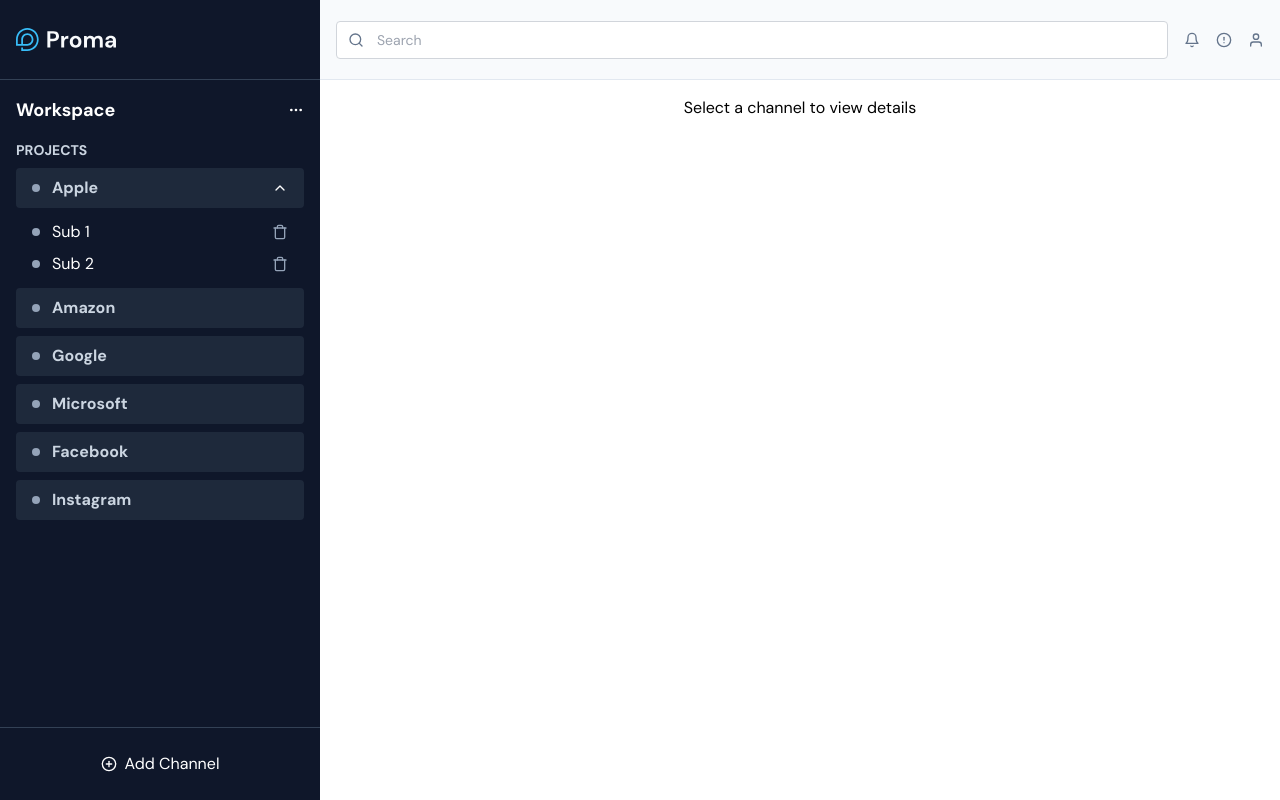
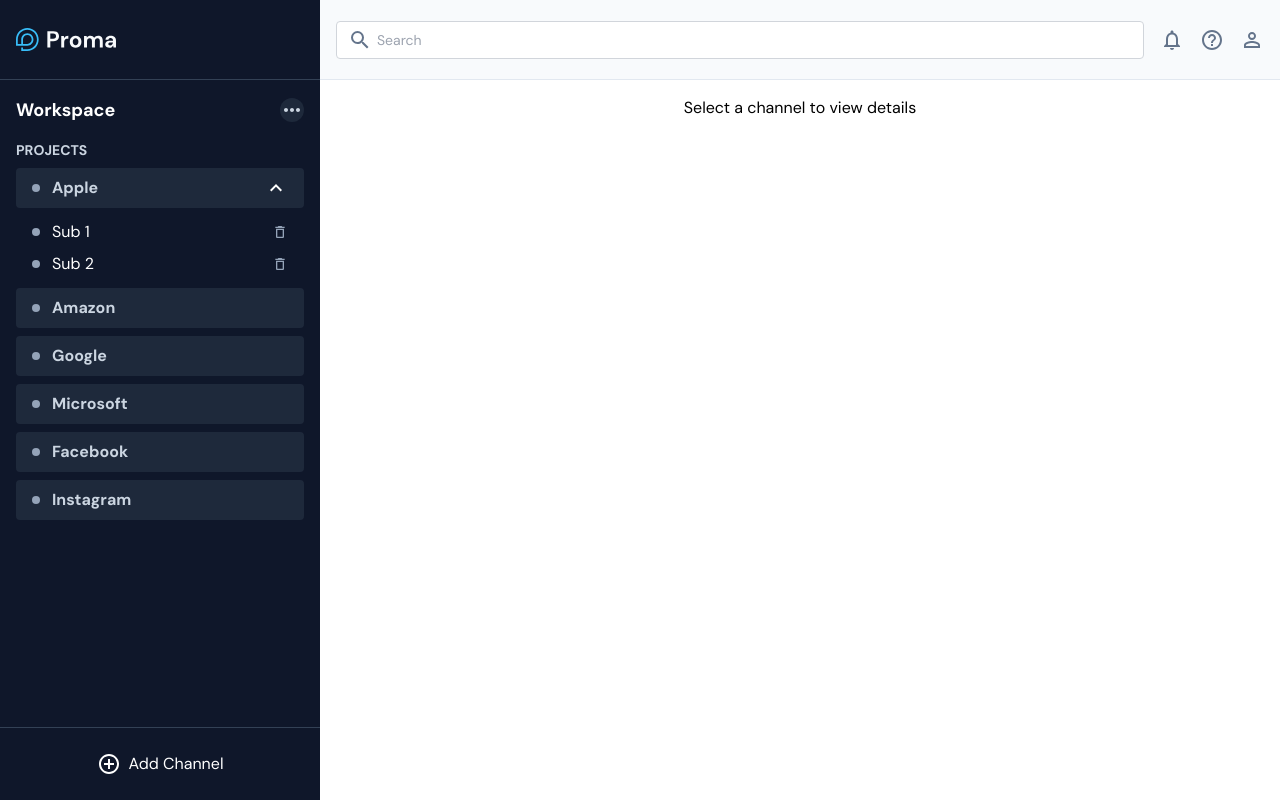
Before and after one commit to keiserman/proma, a React (Create React App) app in the folder client/: page / in a window 1280 px wide. Both pictures are taken after a click on the icon 280 px from the left and 188 px from the top of the page. Built offline with nearby package versions, Linux system fonts and the light colour scheme.

Commit message:
Add basic message function

```diff
--- a/client/src/components/ChannelDetails.js
+++ b/client/src/components/ChannelDetails.js
@@ -1,7 +1,15 @@
-import React from 'react';
-import { FiUserPlus, FiTrash, FiMoreHorizontal } from 'react-icons/fi';
+import React, { useState } from "react";
+import {
+  MdDeleteOutline,
+  MdOutlineArchive,
+  MdOutlinePersonAdd,
+  MdOutlineMoreHoriz,
+  MdSend,
+} from "react-icons/md";
 
-function ChannelDetails({ channel, handleDeleteChannel }) {
+function ChannelDetails({ channel, handleDeleteChannel, handleSendMessage }) {
+  const [messageInput, setMessageInput] = useState(""); // Add this line
+
   if (!channel) {
     return (
       <div className="p-4">
@@ -13,24 +21,72 @@
   const onDeleteClick = (event) => {
     event.stopPropagation();
     handleDeleteChannel(channel.id);
-  }
+  };
+
+  const onSubmit = (e) => {
+    e.preventDefault();
+    if (!messageInput.trim()) return; // Don't send empty messages
+    handleSendMessage(channel.id, messageInput);
+    setMessageInput(""); // Clear the input field
+  };
 
   return (
     <div>
       <div className="flex items-center justify-between p-4 border-b border-slate-200">
         <h1 className="text-xl">{channel.name}</h1>
         <div className="flex items-center gap-4 text-slate-500">
-          <FiUserPlus className="icon-md" />
-          <FiTrash className="icon-md" onClick={onDeleteClick} />
-          <FiMoreHorizontal className="icon-md" />
+          <MdOutlinePersonAdd className="icon-md" />
+          <MdOutlineArchive className="icon-md" />
+          <MdDeleteOutline className="icon-md" onClick={onDeleteClick} />
+          <MdOutlineMoreHoriz className="icon-md bg-slate-200 rounded-full" />
         </div>
+      </div>
+
+      <div className="text-left p-4">
+        <div className="mb-4">
+          {channel.messages &&
+            channel.messages.map((message) => (
+              <div key={message.id} className="py-1 flex gap-4">
+                <div className="h-10 w-10 bg-slate-300"></div>
+                <div class="flex flex-col">
+                  <div className="flex gap-2">
+                    <span className="text-slate-700 font-bold">Kevin</span>
+                    <span className="text-slate-500">3:00 PM</span>
+                  </div>
+                  <div className="text-slate-600">{message.text}</div>
+                </div>
+              </div>
+            ))}
+        </div>
+
+        <form
+          onSubmit={onSubmit}
+          className="flex flex-col justify-start rounded"
+        >
+          <input
+            type="text"
+            className="p-3 rounded border border-slate-200 mb-2"
+            placeholder="Write your message here..."
+            value={messageInput}
+            onChange={(e) => setMessageInput(e.target.value)}
+          />
+          <button
+            type="submit"
+            className="px-4 py-2 bg-sky-500 text-white rounded flex gap-2 self-start items-center hover:bg-sky-600"
+          >
+            Send
+            <MdSend className="icon-sm" />
+          </button>
+        </form>
       </div>
 
       <div className="subchannel-wrapper hidden">
         <h2 className="text-xl">Subchannels</h2>
-        {channel.subchannels && channel.subchannels.length > 0 && channel.subchannels.map(subchannel => (
-          <div key={subchannel.id}>{subchannel.name}</div>
-        ))}
+        {channel.subchannels &&
+          channel.subchannels.length > 0 &&
+          channel.subchannels.map((subchannel) => (
+            <div key={subchannel.id}>{subchannel.name}</div>
+          ))}
       </div>
     </div>
   );
--- a/client/src/components/ChannelItem.js
+++ b/client/src/components/ChannelItem.js
@@ -1,17 +1,22 @@
-import React, { useState } from 'react';
-import { BsCircleFill } from 'react-icons/bs';
-import { FiTrash, FiChevronDown} from "react-icons/fi";
+import React, { useState } from "react";
+import { BsCircleFill } from "react-icons/bs";
+import { MdDeleteOutline, MdOutlineKeyboardArrowDown } from "react-icons/md";
 
-function ChannelItem({ channel, handleDeleteSubchannel, handleDeleteChannel, onSelectChannel }) {
+function ChannelItem({
+  channel,
+  handleDeleteSubchannel,
+  handleDeleteChannel,
+  onSelectChannel,
+}) {
   const [isOpen, setIsOpen] = useState(false);
 
   const handleDropdown = () => {
     setIsOpen(!isOpen);
-  }
+  };
 
   const handleSelect = () => {
     onSelectChannel(channel);
-  }
+  };
 
   return (
     <>
@@ -21,12 +26,14 @@
       >
         <div className="flex items-center">
           <BsCircleFill className="h-2 w-2 mr-3 text-slate-400" />
-          <span className='text-slate-300 font-semibold'>{channel.name}</span>
+          <span className="text-slate-300 font-semibold">{channel.name}</span>
         </div>
-        <div className='flex' onClick={(e) => e.stopPropagation()}>
+        <div className="flex" onClick={(e) => e.stopPropagation()}>
           {channel.subchannels && channel.subchannels.length > 0 && (
-            <FiChevronDown
-              className={`icon-md transform transition-transform duration-200 ${isOpen ? 'rotate-180' : ''}`}
+            <MdOutlineKeyboardArrowDown
+              className={`icon-md transform transition-transform duration-200 ${
+                isOpen ? "rotate-180" : ""
+              }`}
               onClick={handleDropdown}
             />
           )}
@@ -34,22 +41,28 @@
       </div>
       {isOpen && channel.subchannels && channel.subchannels.length > 0 && (
         <div className="text-left">
-          {channel.subchannels.map(subchannel => (
-            <div key={subchannel.id} className="py-1 px-4 rounded flex items-center justify-between hover:bg-slate-800 cursor-pointer">
-                <div className="flex items-center">
-                  <BsCircleFill className="h-2 w-2 mr-3 text-slate-400" />
-                  <span>{subchannel.name}</span>
-                </div>
-                <FiTrash className="icon-md text-slate-400" onClick={(e) => {
+          {channel.subchannels.map((subchannel) => (
+            <div
+              key={subchannel.id}
+              className="py-1 px-4 rounded flex items-center justify-between hover:bg-slate-800 cursor-pointer"
+            >
+              <div className="flex items-center">
+                <BsCircleFill className="h-2 w-2 mr-3 text-slate-400" />
+                <span>{subchannel.name}</span>
+              </div>
+              <MdDeleteOutline
+                className="icon-sm text-slate-400"
+                onClick={(e) => {
                   e.stopPropagation();
                   handleDeleteSubchannel(channel.id, subchannel.id);
-                }} />
+                }}
+              />
             </div>
           ))}
         </div>
       )}
     </>
-  )
+  );
 }
 
 export default ChannelItem;
--- a/client/src/components/Layout.js
+++ b/client/src/components/Layout.js
@@ -11,12 +11,13 @@
       { id: 1, name: "Sub 1" },
       { id: 2, name: "Sub 2" },
     ],
+    messages: [],
   },
-  { id: 2, name: "Amazon" },
-  { id: 3, name: "Google" },
-  { id: 4, name: "Microsoft" },
-  { id: 5, name: "Facebook" },
-  { id: 6, name: "Instagram" },
+  { id: 2, name: "Amazon", messages: [] },
+  { id: 3, name: "Google", messages: [] },
+  { id: 4, name: "Microsoft", messages: [] },
+  { id: 5, name: "Facebook", messages: [] },
+  { id: 6, name: "Instagram", messages: [] },
 ];
 
 function Layout() {
@@ -70,6 +71,27 @@
     setSelectedChannel(channel);
   };
 
+  const handleSendMessage = (channelId, message) => {
+    setChannels((prevChannels) => {
+      const updatedChannels = prevChannels.map((channel) => {
+        if (channel.id === channelId) {
+          const updatedChannel = {
+            ...channel,
+            messages: [
+              ...channel.messages,
+              { id: Date.now(), text: message, timestamp: new Date() },
+            ],
+          };
+          setSelectedChannel(updatedChannel);
+          return updatedChannel;
+        }
+        return channel;
+      });
+      return updatedChannels;
+    });
+  };
+
+
   return (
     <div className="flex">
       <Sidebar
@@ -84,6 +106,7 @@
         <ChannelDetails
           channel={selectedChannel}
           handleDeleteChannel={handleDeleteChannel}
+          handleSendMessage={handleSendMessage}
         />
       </div>
     </div>
--- a/client/src/components/Sidebar.js
+++ b/client/src/components/Sidebar.js
@@ -1,7 +1,7 @@
 import React from "react";
 import logo from "../proma-logo.svg";
 import ChannelItem from "./ChannelItem";
-import { FiPlusCircle, FiMoreHorizontal } from "react-icons/fi";
+import { MdOutlineAddCircleOutline, MdOutlineMoreHoriz } from 'react-icons/md';
 
 function Sidebar({
   channels,
@@ -18,7 +18,7 @@
       <div className="p-4 flex flex-col grow">
         <div className="flex justify-between items-center mb-4">
           <h2 className="text-lg font-bold">Workspace</h2>
-          <FiMoreHorizontal className="icon-md" />
+          <MdOutlineMoreHoriz className="icon-md bg-slate-800 text-slate-300 rounded-full" />
         </div>
         <div className="flex uppercase font-bold text-sm text-slate-300 mb-2">
           Projects
@@ -39,7 +39,7 @@
         className="w-full mt-4 p-6 hover:bg-slate-800 border-t border-slate-700 text-white inline-flex items-center justify-center"
         onClick={addChannel}
       >
-        <FiPlusCircle className="icon-md mr-2" />
+        <MdOutlineAddCircleOutline className="icon-md mr-2" />
         Add Channel
       </button>
     </aside>
--- a/client/src/components/Topbar.js
+++ b/client/src/components/Topbar.js
@@ -1,5 +1,5 @@
 import React from 'react';
-import {  FiSearch, FiBell, FiAlertCircle, FiUser } from 'react-icons/fi';
+import {  MdOutlineNotifications, MdHelpOutline, MdPersonOutline, MdOutlineSearch } from 'react-icons/md';
 
 function Topbar() {
     return (
@@ -8,16 +8,16 @@
                 <label htmlFor="search" className="mb-2 text-sm font-medium text-slate-900 sr-only dark:text-white">Search</label>
                 <div className='relative'>
                     <div className='absolute inset-y-0 left-0 flex items-center pl-3 pointer-events-none'>
-                    <FiSearch className="icon-md" />
+                    <MdOutlineSearch className="icon-md" />
                     </div>
                     <input type="search" id="search" className="w-full block p-2 pl-10 text-sm text-gray-900 border border-gray-300 rounded" placeholder="Search" required />
                 </div>
             </form>
 
             <div className='flex flex-row gap-4'>
-                <FiBell className="icon-md" />
-                <FiAlertCircle className="icon-md" />
-                <FiUser className="icon-md" />
+                <MdOutlineNotifications className="icon-md" />
+                <MdHelpOutline className="icon-md" />
+                <MdPersonOutline className="icon-md" />
             </div>
         </div>
     );
--- a/client/src/styles.css
+++ b/client/src/styles.css
@@ -3,5 +3,9 @@
 @import 'tailwindcss/utilities';
 
 .icon-md {
+    @apply h-6 w-6 cursor-pointer;
+}
+
+.icon-sm {
     @apply h-4 w-4 cursor-pointer;
 }
```
